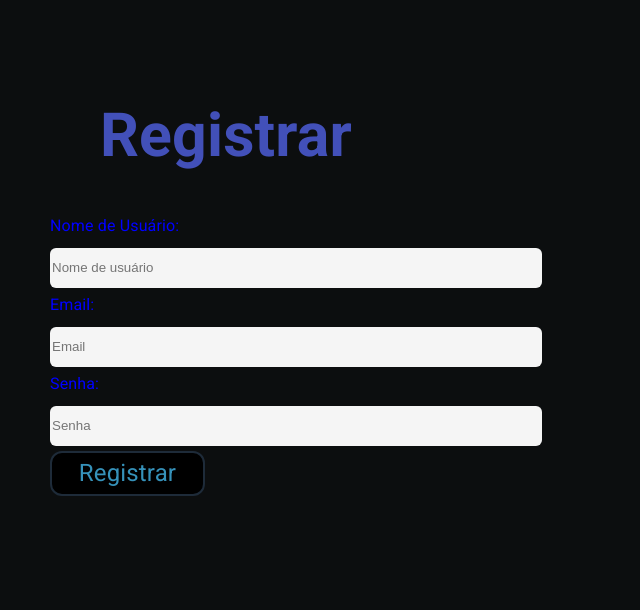
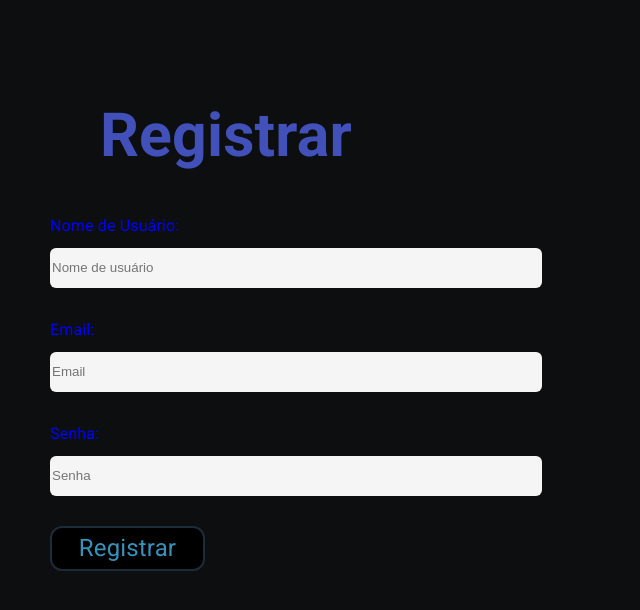
Before and after one commit to LuizLLPz/qamel-case, a Next.js app in the folder qamel-case-web/: page /register in a window 1280 px wide. Shown: the top 610 px of the page, without its empty margins (0-640 px from the left). Built offline with nearby package versions, Linux system fonts and the light colour scheme.

Commit message:
Melhorias no form

```diff
--- a/qamel-case-web/src/components/StyledForm.tsx
+++ b/qamel-case-web/src/components/StyledForm.tsx
@@ -13,6 +13,7 @@ type inputModelAttrs = {
 const ErrorLabel = styled.span`
     color: red;
     font-size: 12px;
+    height: 20px;
 `;
 
 const validationObject = {
@@ -40,11 +41,13 @@ export const formValidation = (element: any, value: string, key: string, setErro
    const error = validationObject[key](value);
    if (error) {
         element.style.color = 'red';
+        element.style.outline = '2px solid red';
         setError(error);
         return false;
    } else {
        setError('');
        element.style.color = 'black';
+       element.style.outline = '2px solid blue';
        return true;
    }
 }
@@ -58,8 +61,10 @@ const inputModel = ({ className, name, text, placeholder, type, onChange} : inpu
                 <input className={className} type={type ? type : 'text'}
                 placeholder={placeholder} name={name}
                 onChange={(e) => onChange(e, setError)}
+                onFocus={(e) => e.target.style.outline = '2px solid blue'}
+                onBlur ={(e) => e.target.style.outline = 'none'}
             />
-            {error ? <ErrorLabel>{error}</ErrorLabel> : ''}
+            <ErrorLabel>{error ? error : ''}</ErrorLabel>
         </>
     )
 }
```
